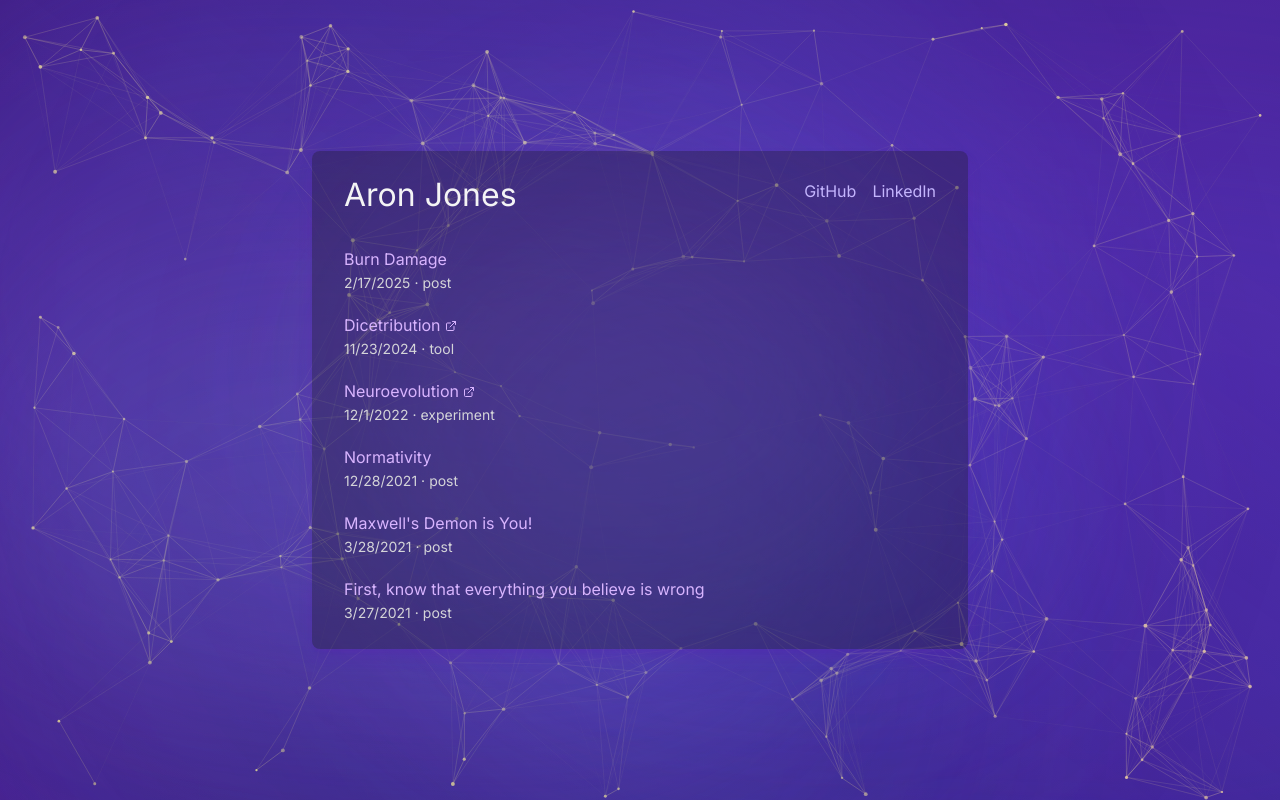
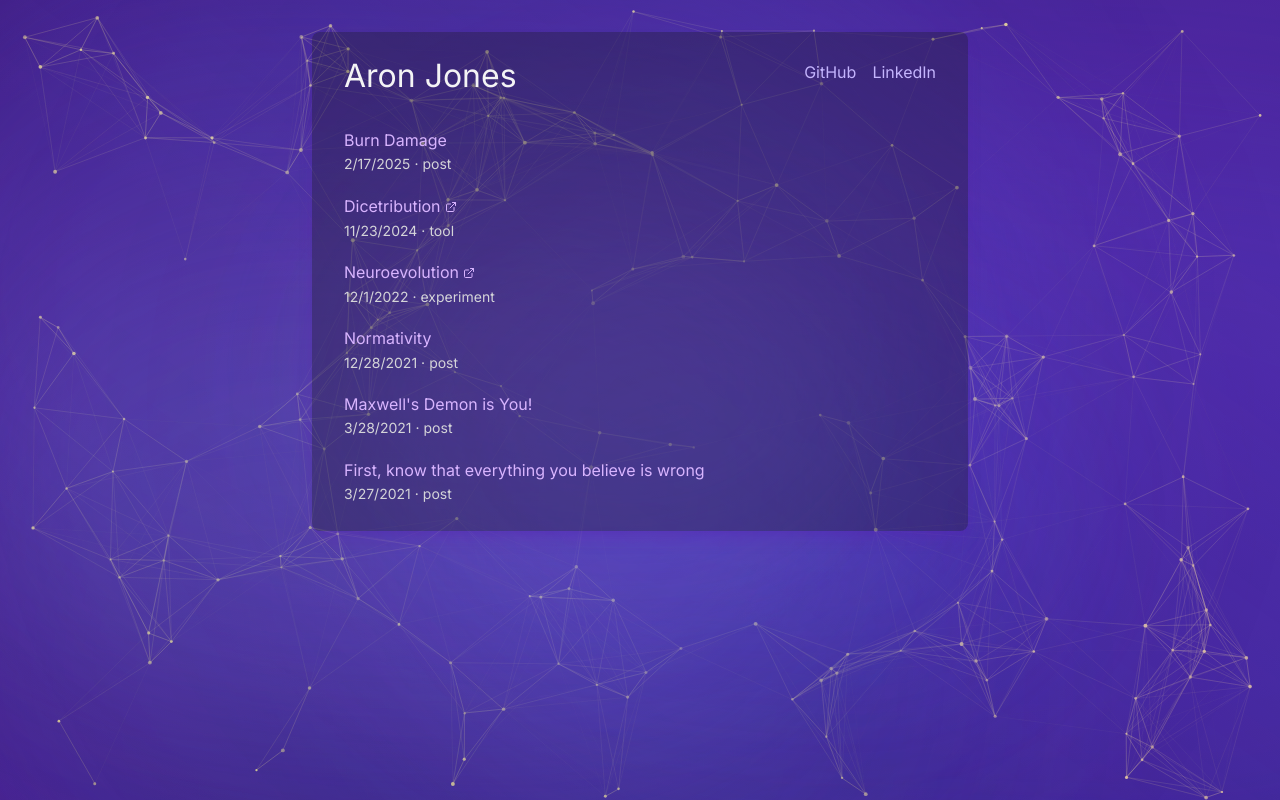
Before and after one commit to defrex/defrex-com, a Next.js app: page / in a window 1280 px wide. Built offline with nearby package versions, Linux system fonts and the light colour scheme.

Commit message:
use sticky gradient

```diff
--- a/src/components/background-gradient/background-gradient.tsx
+++ b/src/components/background-gradient/background-gradient.tsx
@@ -10,7 +10,17 @@ interface BackgroundGradientProps {
 
 export function BackgroundGradient({ children, className }: BackgroundGradientProps) {
   return (
-    <div className={cn(styles.backgroundGradient, 'min-w-screen', 'min-h-screen', className)}>
+    <div
+      className={cn(
+        styles.backgroundGradient,
+        'h-screen',
+        'w-screen',
+        'absolute',
+        'top-0',
+        'left-0',
+        className,
+      )}
+    >
       <div className={styles.baseGradient} />
 
       <div className="absolute inset-0">
@@ -35,7 +45,9 @@ export function BackgroundGradient({ children, className }: BackgroundGradientPr
         <div className={cn(styles.smallBlob, styles.smallBlob2)} />
       </div>
 
-      <div className={cn(styles.content, 'min-h-full', 'min-w-full')}>{children}</div>
+      <div className={cn(styles.content, 'h-screen', 'w-screen', 'overflow-y-auto')}>
+        {children}
+      </div>
     </div>
   )
 }
```
